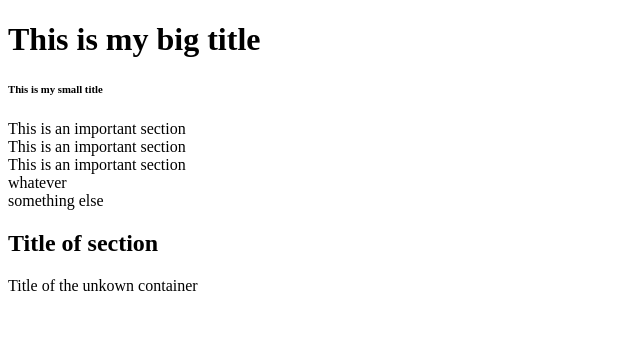
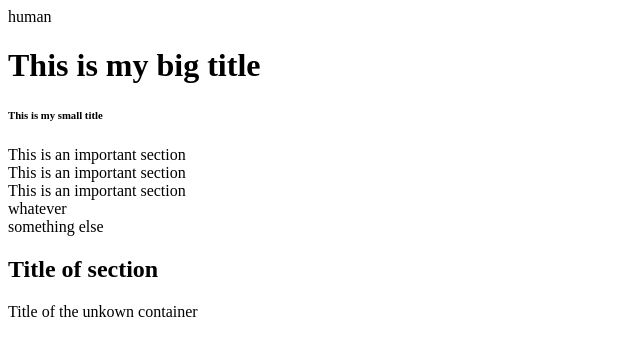
Before and after one commit to Kwon770/Kakao-Clone, a plain HTML site: page idex.html in a window 1280 px wide. Shown: the whole page, without its empty margins (0-640 px from the left). Drawn offline with Linux system fonts and the light colour scheme.

Commit message:
2-8 Recap

```diff
--- a/idex.html
+++ b/idex.html
@@ -1,3 +1,5 @@
+<human gender="male">human</human>
+
 <!--
     브라우저에게 html 임을 표사
     이와 같은 태그는 그 자채가 정보임으로 닫는 태그가 없음
@@ -21,8 +23,8 @@
     <article>This is an important section</article>
     <header>This is an important section</header>
     <!-- Non-Semantic tag 의미 없는 태그-->
+    <!-- div : Box or Container to put something -->
     <div>whatever</div>
-    <!-- div : Box or Container to put something -->
     <span>something else</span>
     <!-- Soan : Container for text-->
 
```
